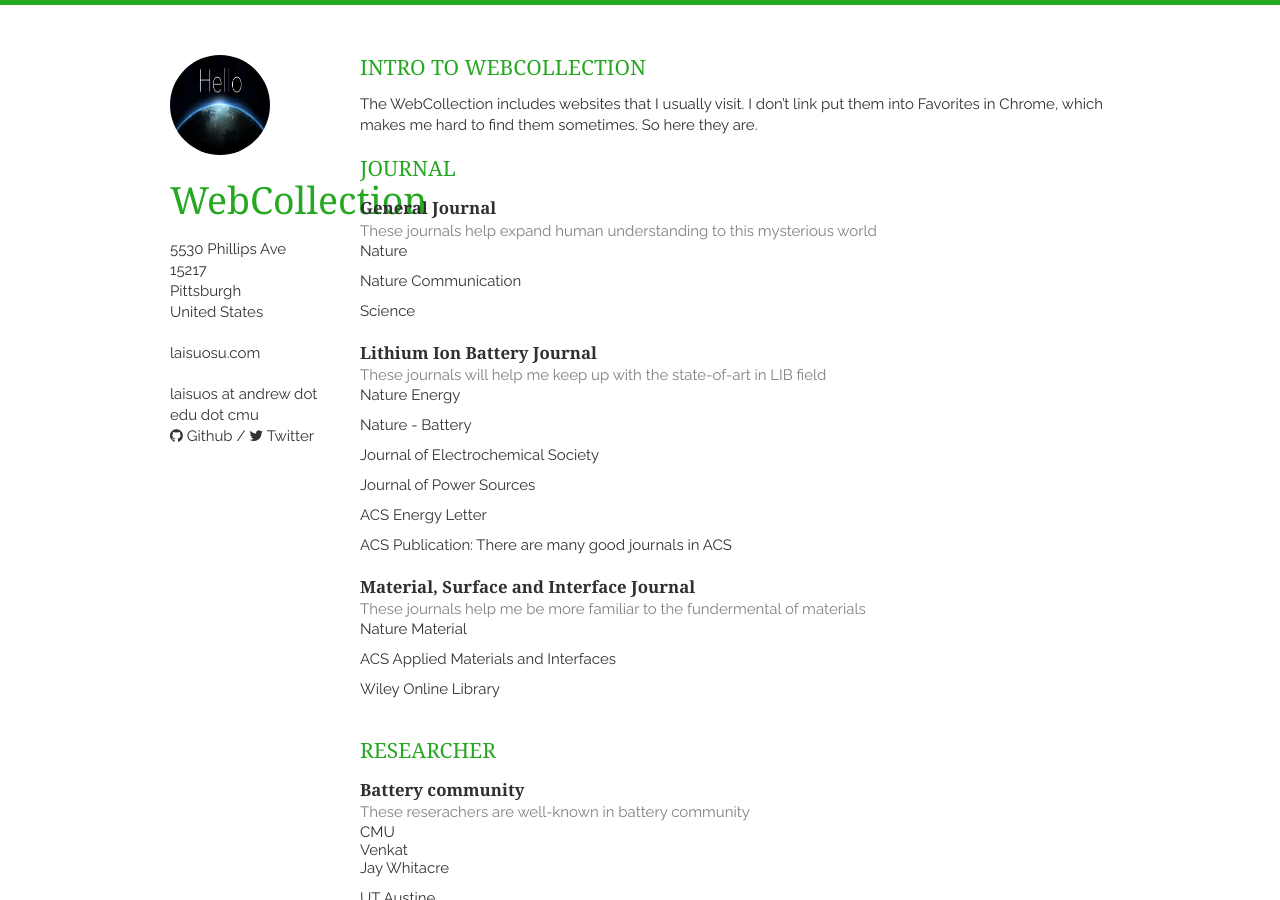
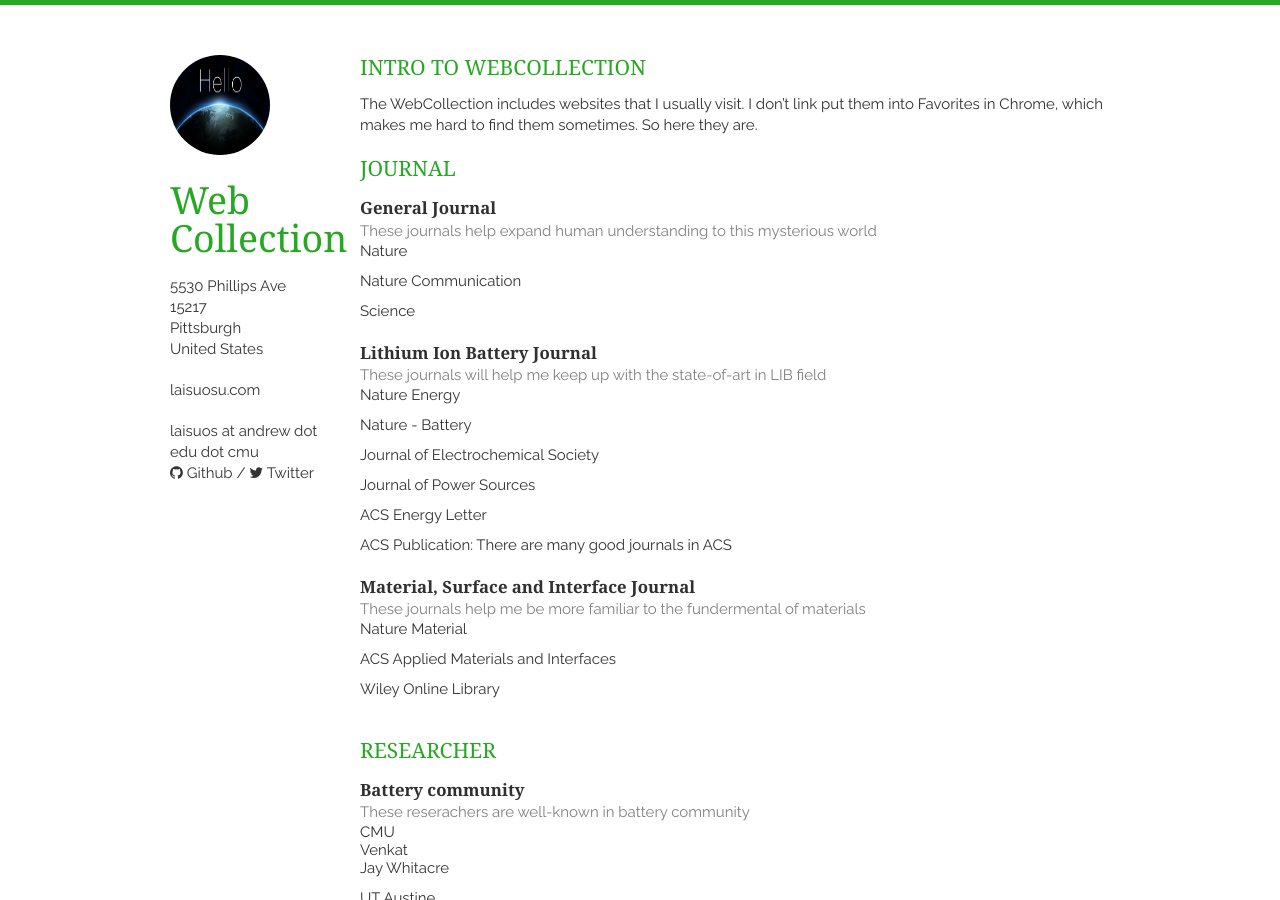
Before and after one commit to Laisuo/WebCollection, a Jekyll site: the page built from index.md, in a window 1280 px wide and 900 px high. Built offline with Jekyll 4.4.1, drawn with Linux system fonts in a browser that asks for light colours; nearby versions of some CDN libraries.

Commit message:
change Title

```diff
--- a/_config.yml
+++ b/_config.yml
@@ -15,7 +15,7 @@ author: Fábio Madeira
 # for a normal use at the base of the server change it to "/"
 baseurl: /WebCollection/
 title:
-name: WebCollection
+name: Web Collection
 email: laisuos at andrew dot edu dot cmu
 email_full: mailto:laisuos@andrew.cmu.edu
 website: laisuosu.com
```
